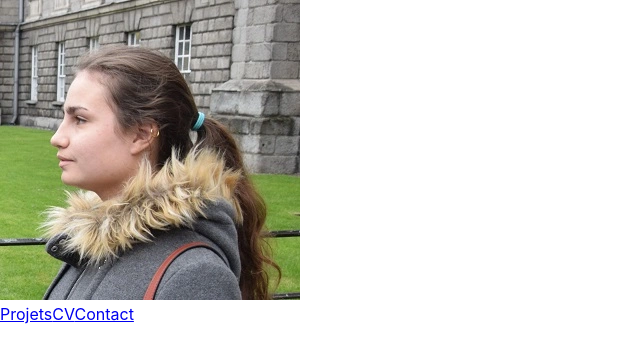
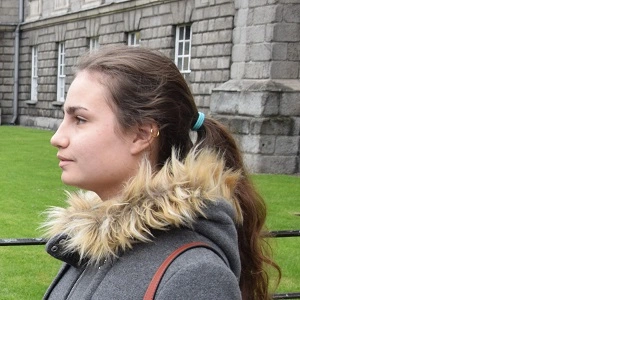
Before and after one commit to ScytheOwens/Portfolio, a React (Create React App) app: page / in a window 1280 px wide. Shown: the top 362 px of the page, without its empty margins (0-640 px from the left). Built offline with nearby package versions, Linux system fonts and the light colour scheme.

Commit message:
Add style default parameters

```diff
--- a/src/App.scss
+++ b/src/App.scss
@@ -1,13 +1,2 @@
-body {
-  margin: 0;
-  font-family: -apple-system, BlinkMacSystemFont, 'Segoe UI', 'Roboto', 'Oxygen',
-    'Ubuntu', 'Cantarell', 'Fira Sans', 'Droid Sans', 'Helvetica Neue',
-    sans-serif;
-  -webkit-font-smoothing: antialiased;
-  -moz-osx-font-smoothing: grayscale;
-}
-
-code {
-  font-family: source-code-pro, Menlo, Monaco, Consolas, 'Courier New',
-    monospace;
-}
+@import 'styles/variables.scss';
+@import 'styles/reset.scss';
--- /dev/null
+++ b/src/styles/reset.scss
@@ -0,0 +1,23 @@
+* {
+    background-color: transparent;
+    border: none;
+    color: $color-white;
+    font-family: Montserrat;
+    list-style-type: none;
+    margin: 0;
+    padding: 0;
+    text-decoration: none;
+}
+
+body {
+    margin: 0 auto;
+    max-width: 1440px;
+}
+
+main {
+    padding: 45px 100px;
+
+    @media (max-width: $mobile) {
+        padding: 20px;
+    }
+}
--- /dev/null
+++ b/src/styles/variables.scss
@@ -0,0 +1,19 @@
+// COLORS //
+$color-black: #000000;
+$color-primary-dark: #121212;
+$color-primary-light: #212121;
+$color-primary-lighter: #2A2A2A;
+$color-secondary: #03DAC6;
+$color-white: #FFFFFF;
+
+// FONT SIZE //
+$font-size-smaller: 0.8rem;
+$font-size-small: 0.9rem;
+$font-size-medium: 1rem;
+$font-size-large: 1.1rem;
+$font-size-larger: 1.5rem;
+$font-size-2x: 2rem;
+$font-size-2x5: 2.5rem;
+
+// MEDIA QUERIES //
+$mobile: 768px;
```
